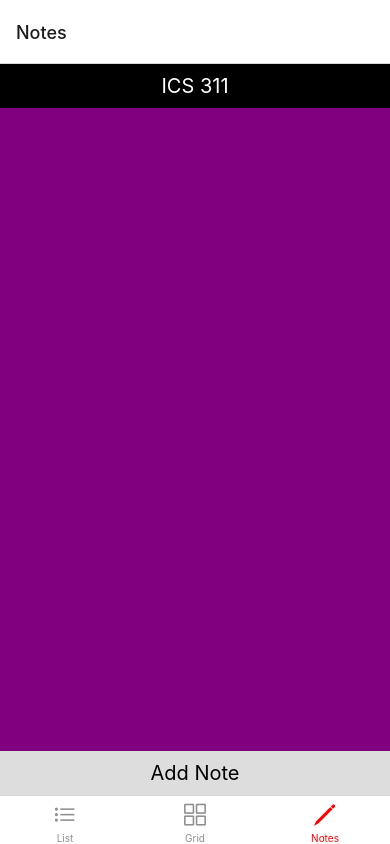
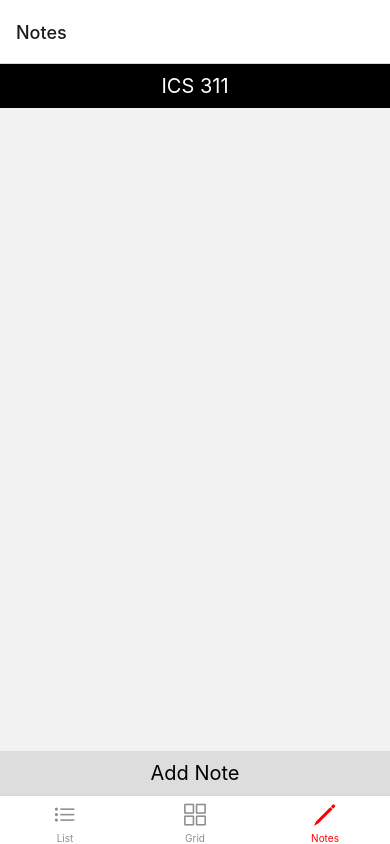
Before and after one commit to trey-sumida/ICS466Planner, a React Native app: screen /Notes in a window 390 px wide. Built offline with nearby package versions, Linux system fonts and the light colour scheme.

Commit message:
Update ScrollViewComponent.js

```diff
--- a/ui/components/ScrollViewComponent.js
+++ b/ui/components/ScrollViewComponent.js
@@ -10,7 +10,6 @@ export default function ScrollViewComponent({ navigation }) {
             height: "100%"
         },
         scrollView: {
-          backgroundColor: 'purple',
         },
       });
 
```
